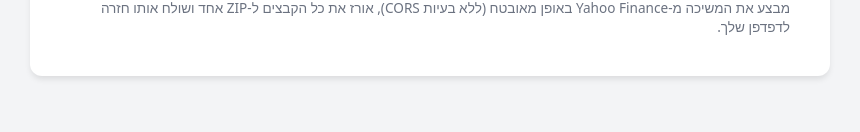
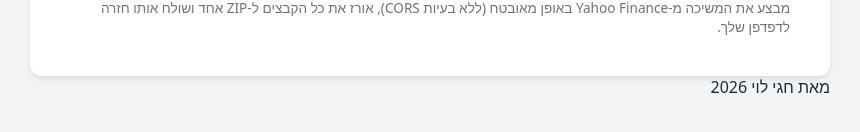
Before and after one commit to Asscobara/GetFromYahooFinnance, a website: page Financial_App_FullStack/public/index.html in a window 1280 px wide. Shown: the part 642-774 px from the top of the page, without its empty margins (210-1070 px from the left). Drawn offline with Linux system fonts and the light colour scheme.

Commit message:
Update index.html

```diff
--- a/Financial_App_FullStack/public/index.html
+++ b/Financial_App_FullStack/public/index.html
@@ -3,7 +3,7 @@
 <head>
     <meta charset="UTF-8">
     <meta name="viewport" content="width=device-width, initial-scale=1.0">
-    <title>מערכת לאיסוף נתונים פיננסיים (Full-Stack)</title>
+    <title> מערכת לאיסוף נתונים פיננסיים (Full-Stack)</title>
     <style>
         body {
             font-family: system-ui, -apple-system, BlinkMacSystemFont, 'Segoe UI', Roboto, sans-serif;
@@ -177,5 +177,6 @@
             }
         }
     </script>
+    <span>מאת חגי לוי 2026</span>
 </body>
 </html>
```
